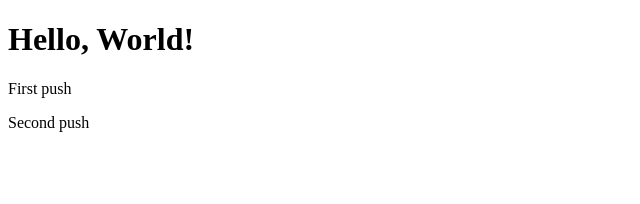
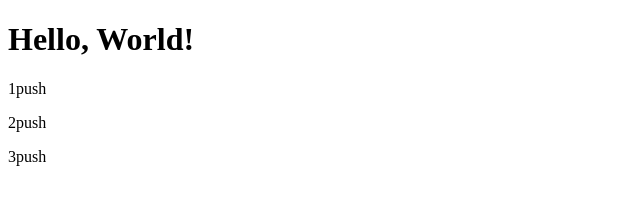
Before and after one commit to Onion22Bolt/just, a plain HTML site: page index.html in a window 1280 px wide. Shown: the whole page, without its empty margins (0-640 px from the left). Drawn offline with Linux system fonts and the light colour scheme.

Commit message:
Update index.html

```diff
--- a/index.html
+++ b/index.html
@@ -1,11 +1,15 @@
 <!DOCTYPE html>
 <html>
 <head>
+    <meta charset="UTF-8">
     <title>Hello, World!</title>
+    <!-- Добавьте следующую строку для установки Cache-Control: no-cache -->
+    <meta http-equiv="Cache-Control" content="no-cache, no-store, must-revalidate">
 </head>
 <body>
     <h1>Hello, World!</h1>
-    <p>First push</p>
-    <p>Second push</p>
+    <p>1push</p>
+    <p>2push</p>
+    <p>3push</p>
 </body>
 </html>
```
